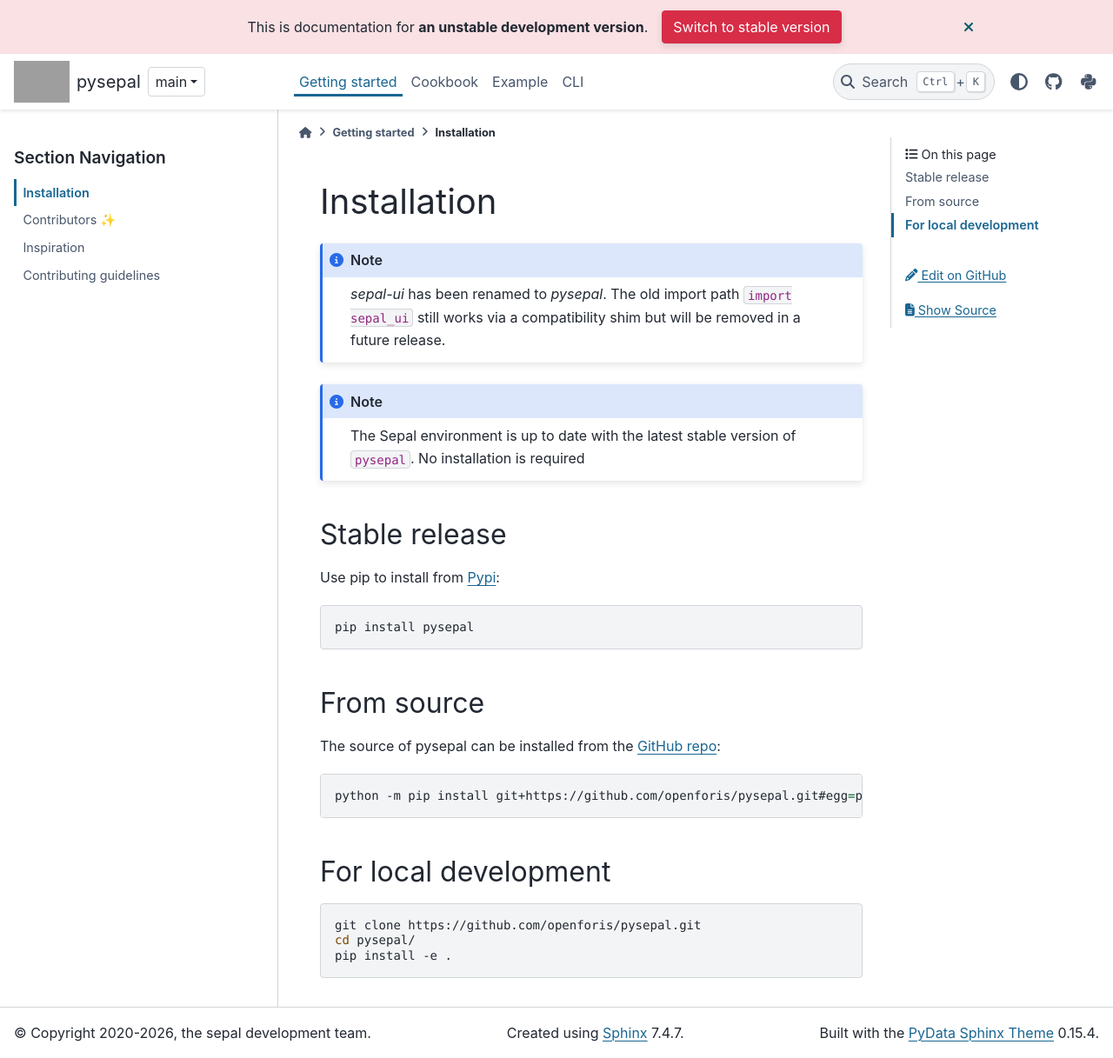
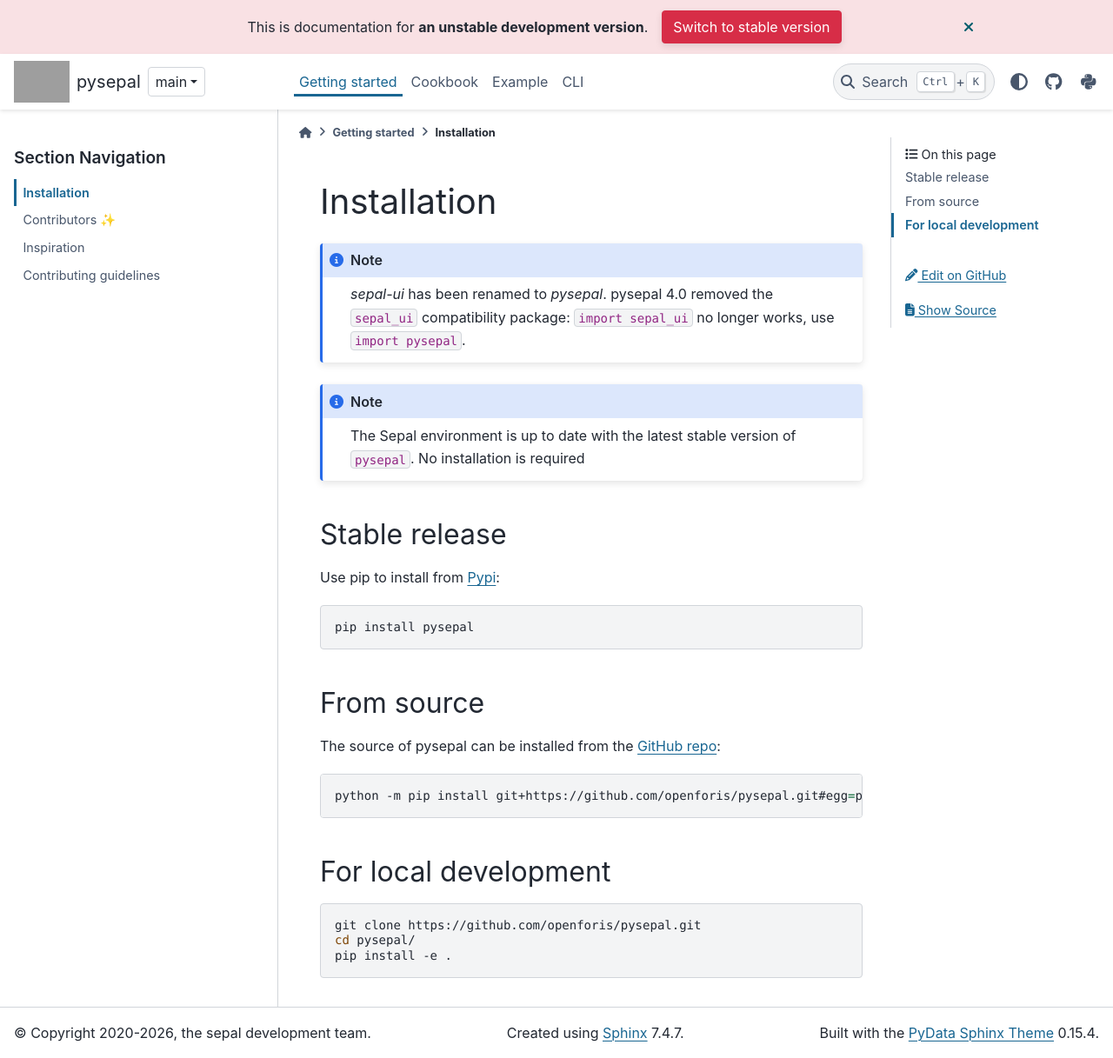
Before and after one commit to openforis/sepal_ui, a Sphinx documentation site: the page built from docs/source/start/installation.rst, in a window 1280 px wide and 1217 px high. Shown: the whole window at 87% size. Built offline with Sphinx 7.4.7 and the PyData theme 0.15.4, drawn with Linux system fonts in a browser that asks for light colours; pages that are not in the unit, such as notebooks, are missing from menus; the version number is read from the project's files by our own code; grey boxes are pictures that could not be loaded.

Commit message:
docs: say the sepal_ui package is gone, not shimmed

```diff
--- a/README.rst
+++ b/README.rst
@@ -5,8 +5,8 @@ pysepal
 
 .. note::
 
-    `sepal-ui` has been renamed to `pysepal`. The old import path ``import sepal_ui`` still
-    works via a compatibility shim but will be removed in a future release.
+    `sepal-ui` has been renamed to `pysepal`. pysepal 4.0 removed the ``sepal_ui``
+    compatibility package: ``import sepal_ui`` no longer works, use ``import pysepal``.
 
 .. image:: https://img.shields.io/badge/License-MIT-yellow.svg?logo=opensourceinitiative&logoColor=white
     :target: https://opensource.org/licenses/MIT
--- a/docs/source/conf.py
+++ b/docs/source/conf.py
@@ -13,26 +13,9 @@ https://www.sphinx-doc.org/en/master/usage/configuration.html
 #
 import os
 import sys
-import warnings
 from datetime import datetime
 from pathlib import Path
 from urllib.request import urlretrieve
-
-warnings.filterwarnings(
-    "ignore",
-    message="The 'sepal_ui' package is deprecated and has been renamed to 'pysepal'.*",
-    category=DeprecationWarning,
-)
-
-# jupyter_sphinx executes code in kernels, where DeprecationWarning can be shown as stderr.
-# Propagate the same filter to child kernel processes used during doc builds.
-doc_warning_filter = (
-    "ignore:The 'sepal_ui' package is deprecated and has been renamed to 'pysepal'.*:"
-    "DeprecationWarning"
-)
-os.environ["PYTHONWARNINGS"] = ",".join(
-    [doc_warning_filter, os.environ.get("PYTHONWARNINGS", "")]
-).strip(",")
 
 sys.path.insert(0, os.path.abspath("."))
 sys.path.insert(0, os.path.abspath("../.."))
--- a/docs/source/index.rst
+++ b/docs/source/index.rst
@@ -5,8 +5,8 @@ pysepal
 
 .. note::
 
-    `sepal-ui` has been renamed to `pysepal`. The old import path ``import sepal_ui`` still
-    works via a compatibility shim but will be removed in a future release.
+    `sepal-ui` has been renamed to `pysepal`. pysepal 4.0 removed the ``sepal_ui``
+    compatibility package: ``import sepal_ui`` no longer works, use ``import pysepal``.
 
 --------------------------------------------------------------------------------
 
--- a/docs/source/start/index.rst
+++ b/docs/source/start/index.rst
@@ -3,8 +3,8 @@ Getting started
 
 .. note::
 
-    `sepal-ui` has been renamed to `pysepal`. The old import path ``import sepal_ui`` still
-    works via a compatibility shim but will be removed in a future release.
+    `sepal-ui` has been renamed to `pysepal`. pysepal 4.0 removed the ``sepal_ui``
+    compatibility package: ``import sepal_ui`` no longer works, use ``import pysepal``.
 
 :code:`pysepal` is a lib designed to create elegant python based dashboard in the SEPAL environment. It is designed on top of the amazing `ipyvuetify <https://ipyvuetify.readthedocs.io/en/latest/introduction.html>`_ library and will help developer to easily create interface for their workflows.
 By using this libraries, you'll ensure a robust and unified interface for your scripts and a easy and complete integration into the SEPAL dashboard of application.
--- a/docs/source/start/installation.rst
+++ b/docs/source/start/installation.rst
@@ -3,8 +3,8 @@ Installation
 
 .. note::
 
-   `sepal-ui` has been renamed to `pysepal`. The old import path ``import sepal_ui`` still
-   works via a compatibility shim but will be removed in a future release.
+   `sepal-ui` has been renamed to `pysepal`. pysepal 4.0 removed the ``sepal_ui``
+   compatibility package: ``import sepal_ui`` no longer works, use ``import pysepal``.
 
 .. note::
 
```
